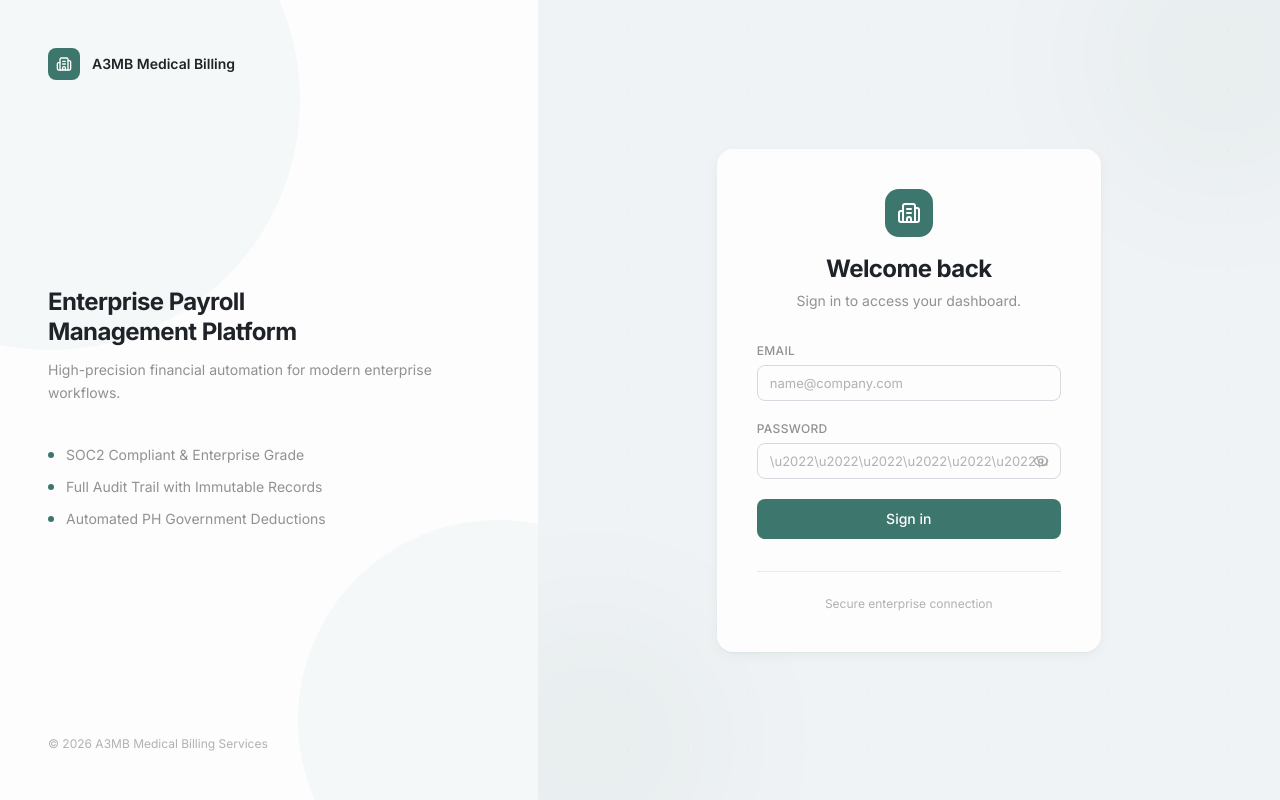
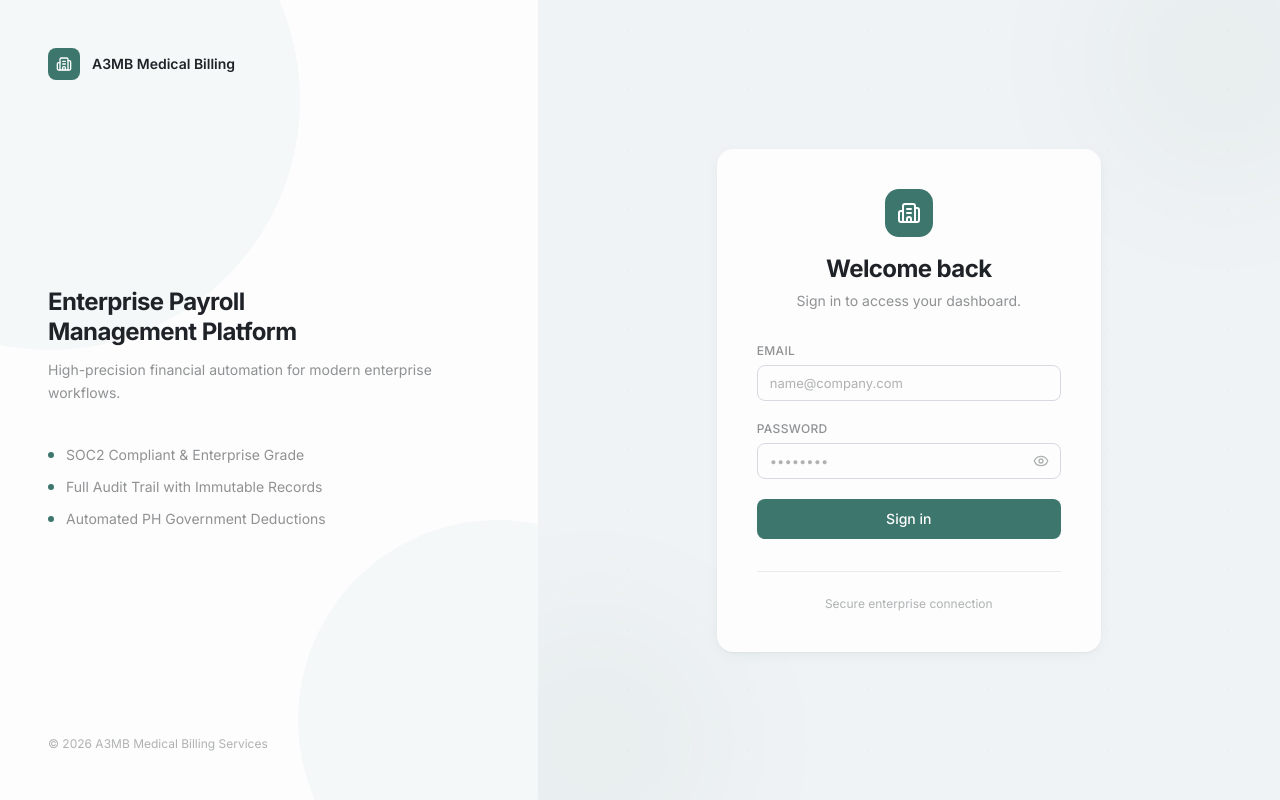
Before and after one commit to Zayt023/Payroll, a Next.js app: page /login in a window 1280 px wide. Built offline with nearby package versions, Linux system fonts and the light colour scheme; no server answers.

Commit message:
Fix password placeholder bullets, hold-to-reveal eye toggle

```diff
--- a/src/app/login/page.tsx
+++ b/src/app/login/page.tsx
@@ -42,8 +42,8 @@ function LoginForm() {
         <label htmlFor="password" className="text-xs font-semibold tracking-wide uppercase" style={{ color: "var(--text-secondary)" }}>Password</label>
         <div className="relative">
           <input id="password" name="password" type={showPassword ? "text" : "password"} value={password} onChange={(e) => setPassword(e.target.value)}
-            placeholder="\u2022\u2022\u2022\u2022\u2022\u2022\u2022\u2022" required autoComplete="current-password" className="input h-11 pr-10" />
-          <button type="button" onClick={() => setShowPassword(!showPassword)}
+            placeholder="••••••••" required autoComplete="current-password" className="input h-11 pr-10" />
+          <button type="button" onMouseDown={() => setShowPassword(true)} onMouseUp={() => setShowPassword(false)} onMouseLeave={() => setShowPassword(false)}
             className="absolute right-3 top-1/2 -translate-y-1/2 transition-opacity" style={{ color: "var(--text-muted)" }}>
             {showPassword ? <EyeOff className="h-4 w-4" /> : <Eye className="h-4 w-4" />}
           </button>
@@ -52,7 +52,7 @@ function LoginForm() {
 
       <button type="submit" disabled={loading} className="btn btn-primary btn-lg w-full justify-center text-sm h-11">
         {loading && <Loader2 className="h-4 w-4 animate-spin" />}
-        {loading ? "Signing in\u2026" : "Sign in"}
+        {loading ? "Signing in…" : "Sign in"}
       </button>
     </form>
   )
```
